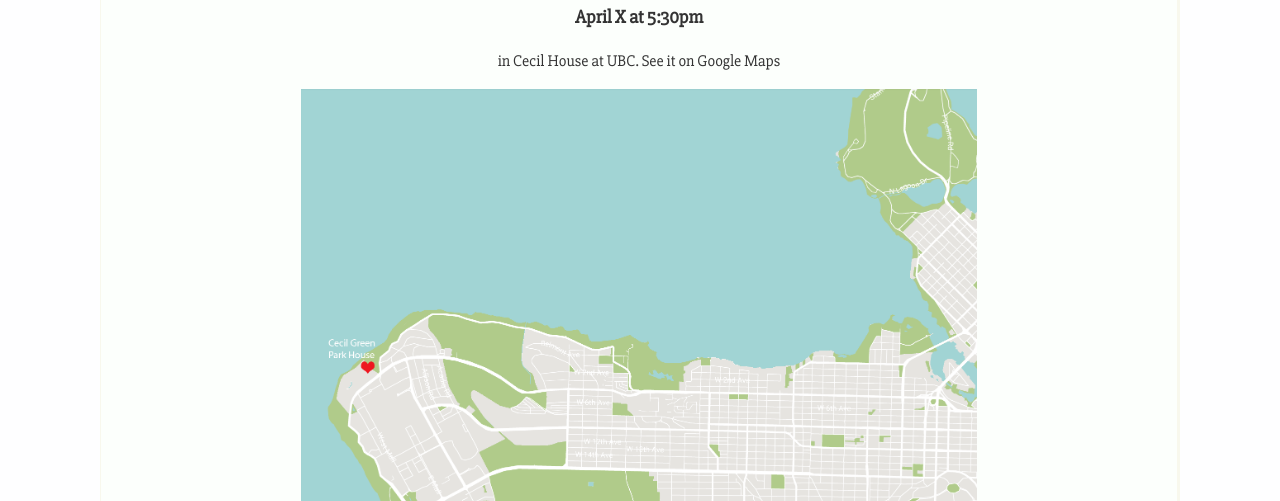
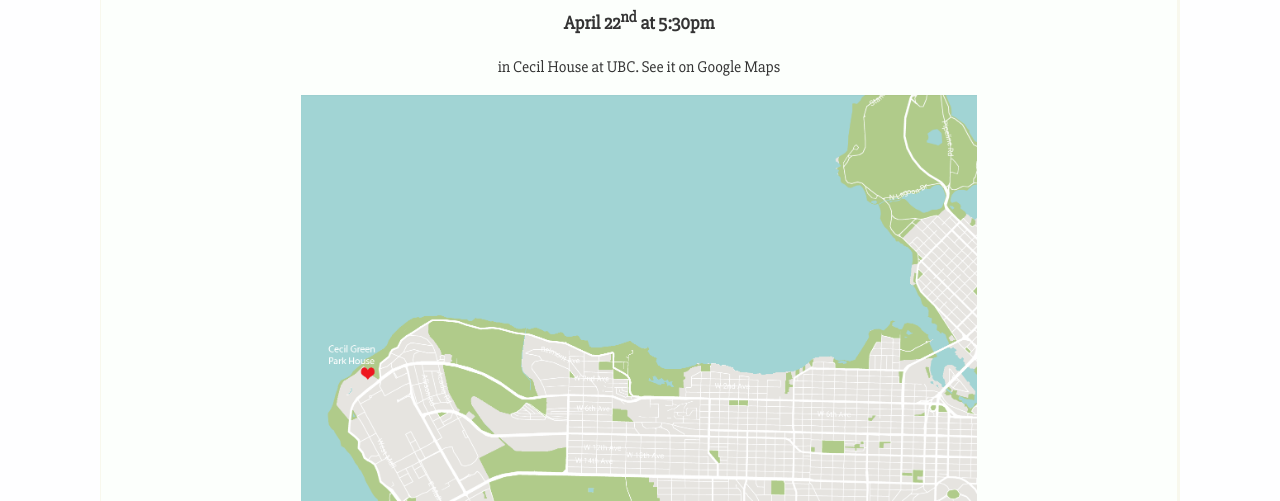
Before and after one commit to AmadeusW/wedding, a plain HTML site: page website/index.html in a window 1280 px wide. Shown: the part 599-1100 px from the top of the page. Drawn offline with Linux system fonts and the light colour scheme.

Commit message:
sets the date

```diff
--- a/website/index.html
+++ b/website/index.html
@@ -28,7 +28,7 @@
 
     <section id="map">
         <h2>Date and Time</h2>
-        <h3>April X at 5:30pm</h3>
+        <h3>April 22<sup>nd</sup> at 5:30pm</h3>
         <p>in Cecil House at UBC. <a class="maplink">See it on Google Maps</a></p>
         <div class="maparea">
             <img src="map.png" class="photo" />
```
